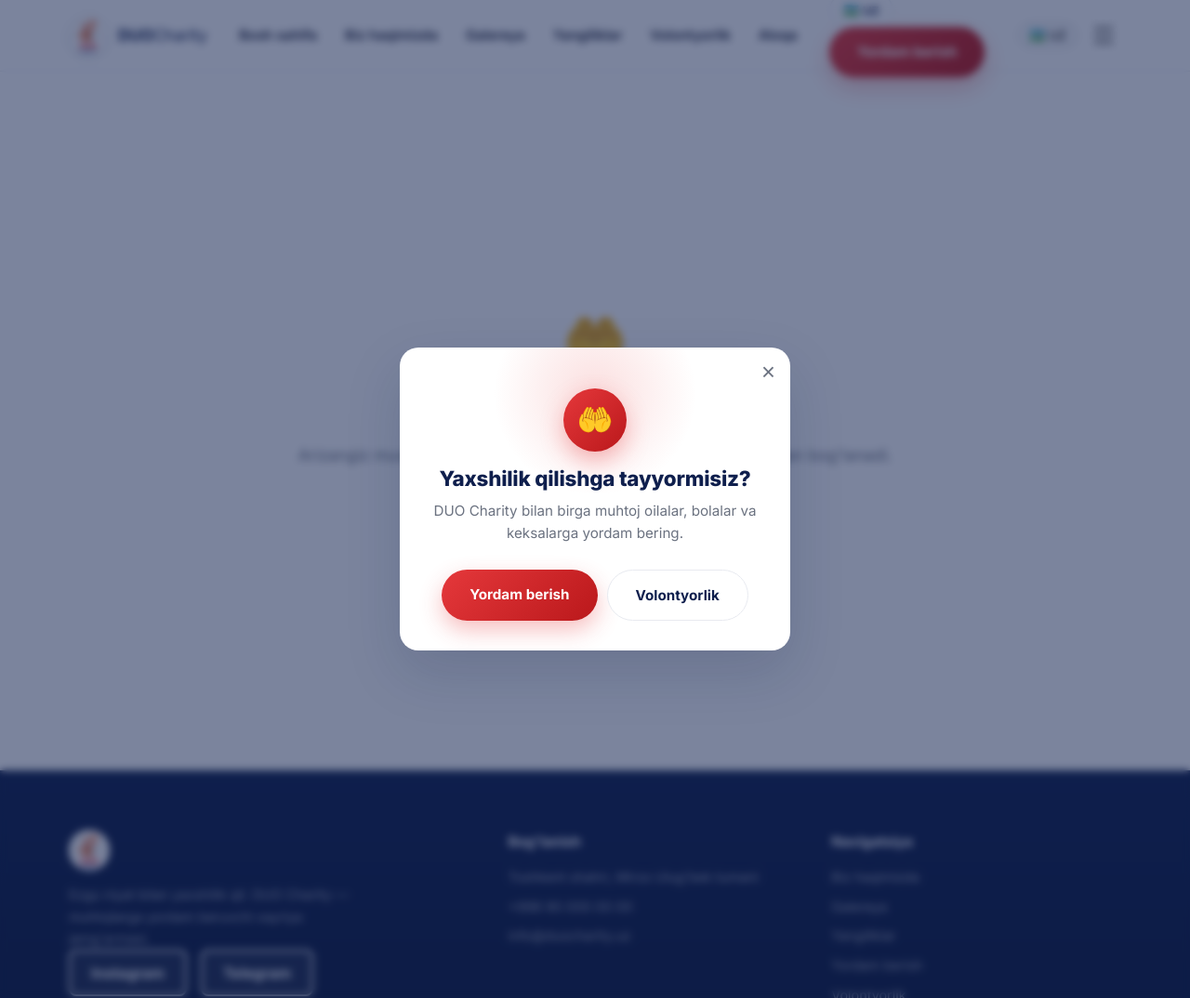
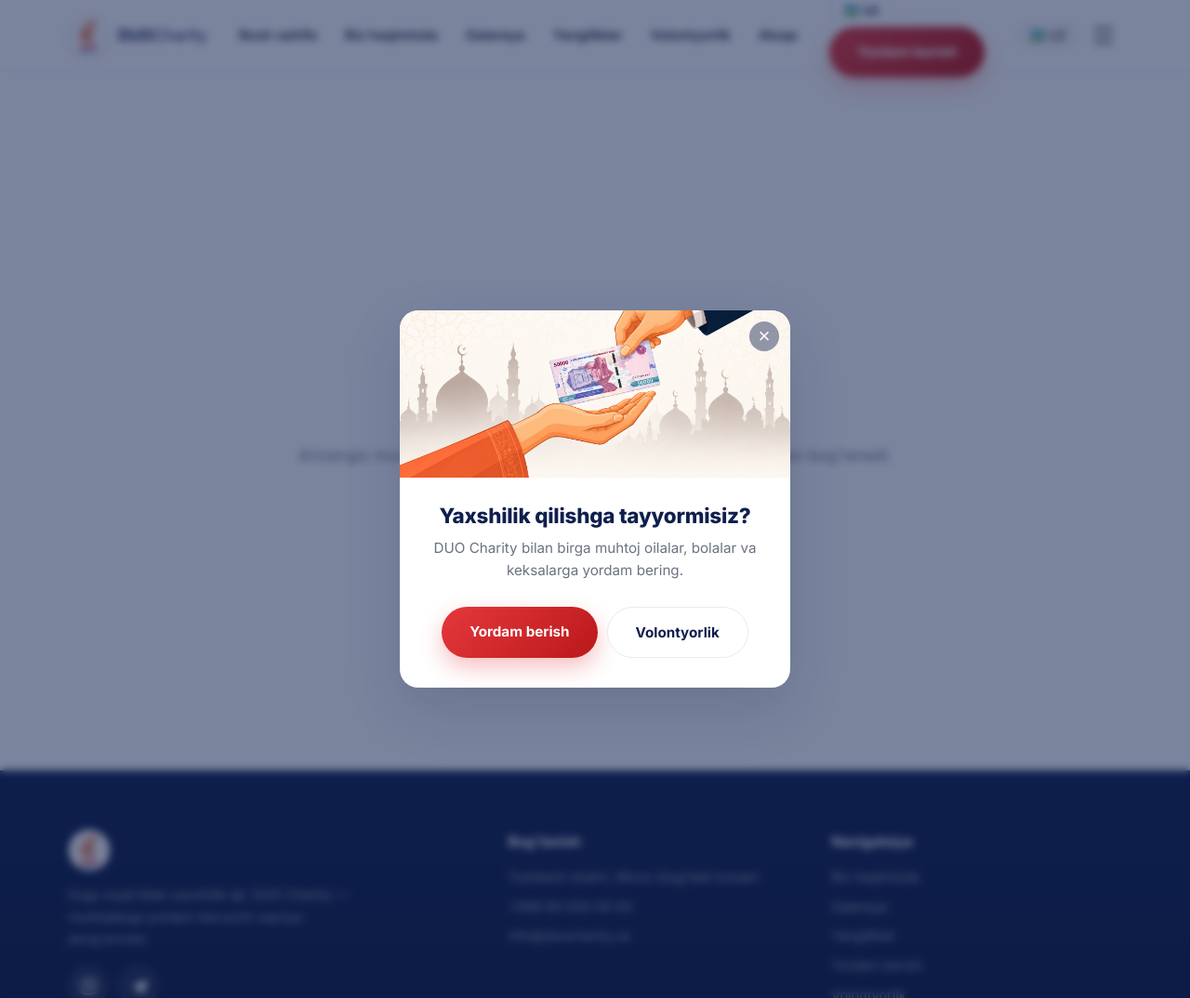
Before and after one commit to Iboshka-arch/DuoCharity, a Flask app: page /volunteer-thanks in a window 1280 px wide. Shown: the whole page at 93% size. Run offline with Flask 3, Linux system fonts and the light colour scheme.

Commit message:
Visual + tech upd 1.1

```diff
--- a/app.py
+++ b/app.py
@@ -165,6 +165,9 @@ def home():
 def volunteer_form():
     return render_template("volunteer_form.html")
 
+@app.route("/privacy-policy")
+def privacy_policy():
+    return render_template("privacy_policy.html")
 
 @app.route("/volunteer", methods=["POST"])
 def volunteer_submit():
--- a/static/css/style.css
+++ b/static/css/style.css
@@ -1076,20 +1048,32 @@ h2 {
 
 .social-links {
     display: flex;
-    gap: 10px;
-    margin-top: 16px;
+    gap: 12px;
+    margin-top: 18px;
 }
 
 .social-links a {
-    width: 36px;
-    height: 36px;
+    width: 42px;
+    height: 42px;
     border-radius: 50%;
     background: rgba(255, 255, 255, 0.08);
+    border: 1.5px solid rgba(255, 255, 255, 0.18);
     display: flex;
     align-items: center;
     justify-content: center;
-    font-size: 0.75rem;
-    font-weight: 700;
+    color: #fff;
+    transition: background 0.2s ease, border-color 0.2s ease, transform 0.2s ease;
+}
+
+.social-links a svg {
+    width: 19px;
+    height: 19px;
+}
+
+.social-links a:hover {
+    background: var(--coral);
+    border-color: var(--coral);
+    transform: translateY(-2px);
 }
 
 .footer-col h4 {
@@ -1199,36 +1183,6 @@ h2 {
     color: #b0b8c9;
 }
 
-.social-links {
-    display: flex !important;
-    flex-direction: row !important;
-    gap: 15px !important;
-    margin-top: 20px !important;
-    position: static !important;
-}
-
-.social-links a {
-    position: static !important;
-    display: inline-flex !important;
-    align-items: center !important;
-    justify-content: center !important;
-    width: max-content !important;
-    min-width: min-content !important;
-    height: auto !important;
-    white-space: nowrap !important;
-    padding: 10px 22px !important;
-    color: #ffffff !important;
-    text-decoration: none !important;
-    border: 2px solid #ffffff !important;
-    border-radius: 8px !important;
-    font-size: 16px !important;
-}
-
-.social-links a:hover {
-    background-color: #ffffff !important;
-    color: #061730 !important;
-}
-
 .footer-copy {
     display: inline-block !important;
 }
@@ -1244,11 +1198,6 @@ h2 {
 .author-link:hover {
     color: #4da6ff !important;
     border-bottom-color: #4da6ff !important;
-}
-
-.social-links {
-    margin-top: -0.1px !important;
-    margin-bottom: 10px !important;
 }
 
 @media (max-width: 480px) {
@@ -1396,22 +1345,9 @@ h2 {
     box-shadow: var(--shadow-lg);
     max-width: 420px;
     width: 100%;
-    padding: 44px 32px 32px;
     text-align: center;
     animation: promoPop 0.35s cubic-bezier(0.34, 1.56, 0.64, 1);
     overflow: hidden;
-}
-
-.promo-modal::before {
-    content: "";
-    position: absolute;
-    top: -60px;
-    left: 50%;
-    transform: translateX(-50%);
-    width: 220px;
-    height: 220px;
-    background: radial-gradient(circle, rgba(229, 56, 59, 0.16) 0%, transparent 70%);
-    pointer-events: none;
 }
 
 @keyframes promoPop {
@@ -1419,28 +1355,23 @@ h2 {
     to { transform: scale(1); opacity: 1; }
 }
 
-.promo-icon {
-    position: relative;
-    width: 68px;
-    height: 68px;
-    margin: 0 auto 16px;
-    display: flex;
-    align-items: center;
-    justify-content: center;
-    font-size: 2rem;
-    background: linear-gradient(135deg, var(--coral) 0%, var(--coral-dark) 100%);
-    border-radius: 50%;
-    box-shadow: 0 10px 24px rgba(229, 56, 59, 0.35);
+.promo-image {
+    width: 100%;
+    height: 180px;
+    object-fit: cover;
+    display: block;
+}
+
+.promo-body {
+    padding: 28px 32px 32px;
 }
 
 .promo-modal h3 {
-    position: relative;
     font-size: 1.4rem;
     margin-bottom: 10px;
 }
 
 .promo-modal p {
-    position: relative;
     color: var(--text-muted);
     font-size: 0.95rem;
     line-height: 1.6;
@@ -1455,18 +1386,26 @@ h2 {
 
 .promo-close {
     position: absolute;
-    top: 14px;
-    right: 16px;
-    background: none;
+    top: 12px;
+    right: 12px;
+    width: 32px;
+    height: 32px;
+    display: flex;
+    align-items: center;
+    justify-content: center;
+    background: rgba(15, 31, 77, 0.45);
+    backdrop-filter: blur(4px);
     border: none;
-    font-size: 1.6rem;
+    border-radius: 50%;
+    font-size: 1.4rem;
     line-height: 1;
-    color: var(--text-muted);
+    color: #fff;
     cursor: pointer;
+    z-index: 2;
 }
 
 .promo-close:hover {
-    color: var(--navy-dark);
+    background: rgba(15, 31, 77, 0.7);
 }
 
 @media (min-width: 480px) {
--- a/templates/base.html
+++ b/templates/base.html
@@ -93,8 +93,18 @@
                 <img src="{{ url_for('static', filename='images/duo-logo.png') }}" alt="DUO Charity logo">
                 <p class="footer-tagline">{{ t('footer_tagline') }}</p>
                 <div class="social-links">
-                    <a href="https://www.instagram.com/duo_charity/" target="_blank" aria-label="Instagram">Instagram</a>
-                    <a href="https://t.me/duo_charity" target="_blank" aria-label="Telegram">Telegram</a>
+                    <a href="https://www.instagram.com/duo_charity/" target="_blank" aria-label="Instagram">
+                        <svg viewBox="0 0 24 24" fill="none" stroke="currentColor" stroke-width="1.8" stroke-linecap="round" stroke-linejoin="round">
+                            <rect x="2" y="2" width="20" height="20" rx="5.5"/>
+                            <circle cx="12" cy="12" r="4.2"/>
+                            <circle cx="17.4" cy="6.6" r="0.9" fill="currentColor" stroke="none"/>
+                        </svg>
+                    </a>
+                    <a href="https://t.me/duo_charity" target="_blank" aria-label="Telegram">
+                        <svg viewBox="0 0 24 24" fill="currentColor">
+                            <path d="M21.6 3.3 2.5 10.7c-.9.4-.9.9-.2 1.1l4.9 1.5 1.9 5.8c.2.6.5.8 1 .8.4 0 .6-.2.9-.5l2.2-2.1 4.6 3.4c.8.5 1.5.2 1.7-.8l3.1-14.4c.3-1.2-.4-1.7-1-1.2Zm-3.2 3.4L9.6 13.4c-.3.2-.3.5-.3.7l.3 3.2-1.6-4.9L18.4 6.7Z"/>
+                        </svg>
+                    </a>
                 </div>
             </div>
 
@@ -116,7 +126,7 @@
         </div>
 
         <div class="footer-bottom container">
-            <p>&copy; 2026 DUO Charity. {{ t('footer_rights') }} | Created by <a href="https://t.me/Ib1shka" target="_blank" class="author-link">Ibrohim Yoqubov | Special ID - CA1</a></p>
+            <p>&copy; 2026 DUO Charity. {{ t('footer_rights') }} | <a href="{{ url_for('privacy_policy') }}">{{ t('footer_privacy_link') }}</a> | Created by <a href="https://t.me/Ib1shka" target="_blank" class="author-link">Ibrohim Yoqubov | Special ID - CA1</a></p>
             <p>{{ t('hero_eyebrow') }} 🤲</p>
         </div>
     </footer>
@@ -124,7 +134,8 @@
     <div class="promo-overlay" id="promoOverlay">
         <div class="promo-modal">
             <button class="promo-close" id="promoClose" aria-label="Close">&times;</button>
-        <div class="promo-icon">🤲</div>
+            <img src="{{ url_for('static', filename='images/promo-illustration.png') }}" alt="DUO Charity" class="promo-image">
+            <div class="promo-body">
                 <h3>{{ t('promo_title') }}</h3>
                 <p>{{ t('promo_text') }}</p>
                 <div class="promo-actions">
@@ -133,6 +144,7 @@
                 </div>
             </div>
         </div>
+    </div>
 
     <script src="{{ url_for('static', filename='js/main.js') }}"></script>
 </body>
--- a/translations.py
+++ b/translations.py
@@ -61,6 +61,7 @@ TRANSLATIONS = {
         "promo_title":  "Yaxshilik qilishga tayyormisiz?",
         "promo_text": "DUO Charity bilan birga muhtoj oilalar, bolalar va keksalarga yordam bering.",
 
+        "footer_privacy_link": "Политика конфиденциальности",
 
         "vf_personal_info": "Shaxsiy ma'lumotlar",
         "vf_phone": "Telefon raqam",
@@ -204,6 +205,8 @@ TRANSLATIONS = {
         "promo_title":  "Готовы творить добро?",
         "promo_text": "Присоединяйтесь к DUO Charity и помогите нуждающимся семьям, детям и пожилым людям.",
 
+        "footer_privacy_link": "Политика конфиденциальности",
+
         "vf_personal_info": "Личные данные",
         "vf_phone": "Номер телефона",
         "vf_telegram": "Telegram username (@...)",
@@ -339,6 +342,8 @@ TRANSLATIONS = {
         "promo_title": "Ready to make a difference?",
         "promo_text": "Join DUO Charity and help families, children, and elderly people in need.",
 
+        "footer_privacy_link": "Privacy Policy",
+
         "vf_personal_info": "Personal Information",
         "vf_phone": "Phone number",
         "vf_telegram": "Telegram username (@...)",
```
Also changed, not shown: other parts of static/css/style.css (+0 -28 lines), templates/privacy_policy.html (added, +106 -0 lines), static/images/promo-illustration.png (added). Lines whose indentation alone changed are shown as unchanged.
